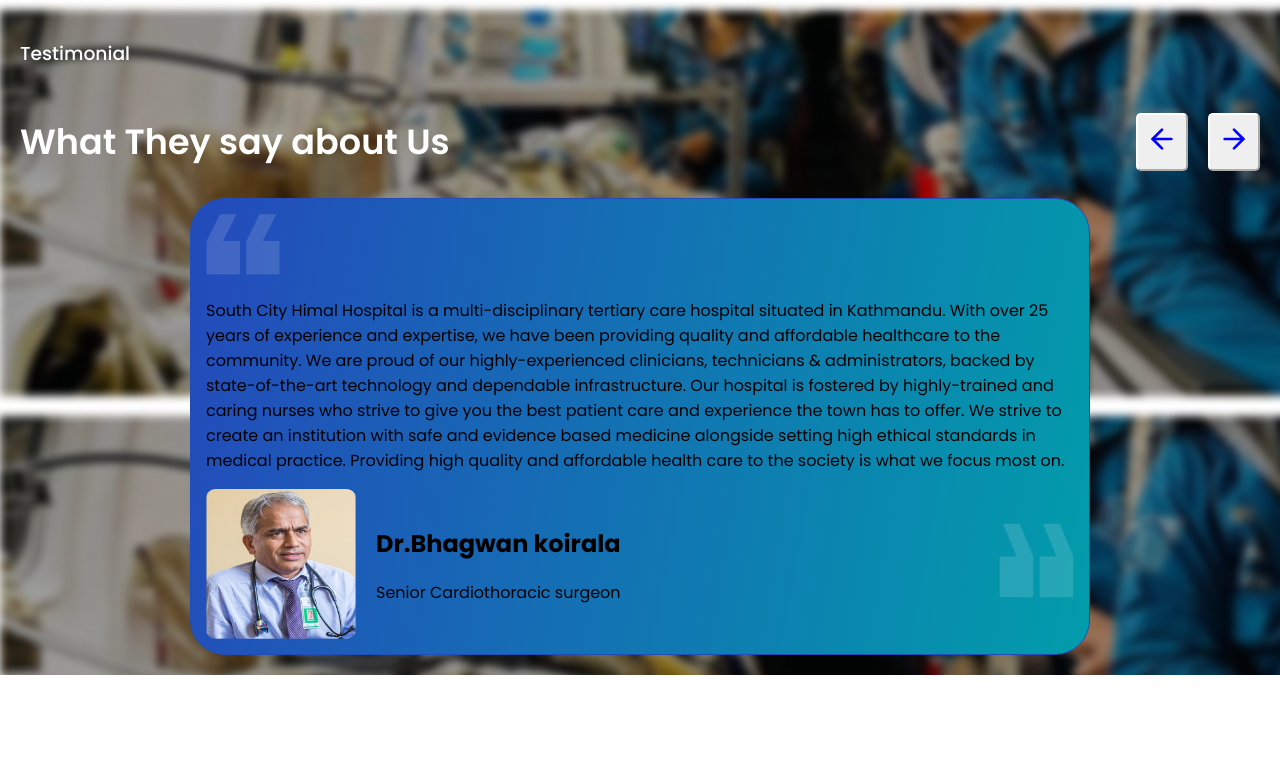
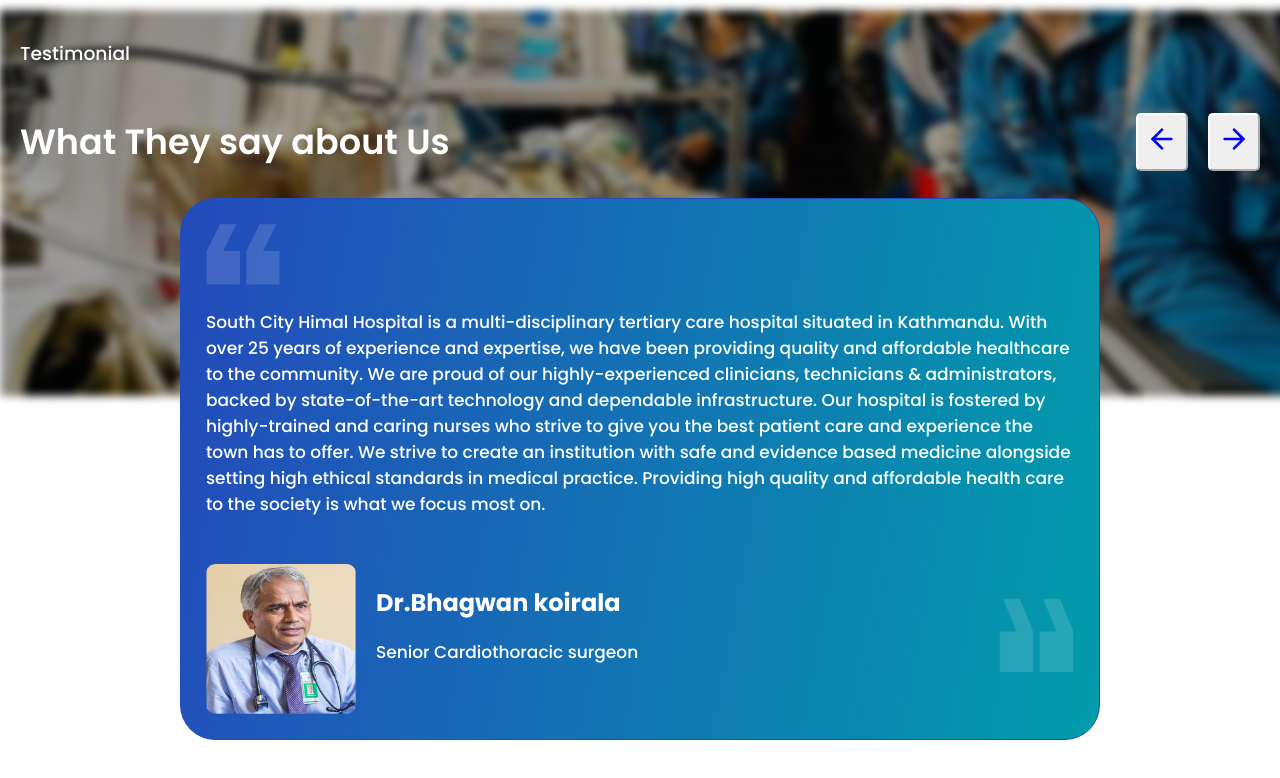
Before and after one commit to Sushey01/Tangerine_Meringue, a React (Vite) app: page / in a window 1280 px wide. Shown: the top 778 px of the page. Built offline with nearby package versions, Linux system fonts and the light colour scheme.

Commit message:
clip-path-left

```diff
--- a/src/components/Testimonial.css
+++ b/src/components/Testimonial.css
@@ -1,6 +1,6 @@
 .section10{
     background-image: url(../assets/images/testominialbg.png);
-    overflow: hidden;
+    background-repeat: no-repeat;
 }
 
 .testimonial-container{
@@ -43,12 +43,22 @@
 
 
 .testimonial-content{
+    /* position: absolute; */
     width: 70%;
     justify-self: center;
     border: 1px solid #234cbb;
+    /* clip-path: polygon(0 68%,0% 100%,23% 100%); */
     border-radius: 35px;
-    padding: 15px;
+    padding: 25px;
     background: linear-gradient(100.44deg,#234cbb 2.88%,#00a0aa 104.18%);
+}
+
+
+.testimonial-content p{
+    padding-bottom: 30px;
+    color: #fff;
+    font-size: 17px;
+    font-weight: 500;
 }
 
 
@@ -69,6 +79,10 @@
     gap: 20px;
 }
 
+.image-content1 h2{
+    color: #fff;
+}
+
 
 .quote2-image{
     align-self: center;
```
